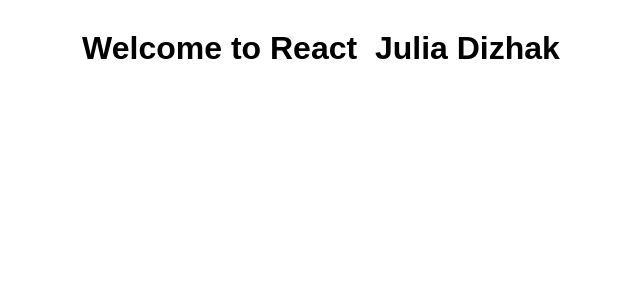
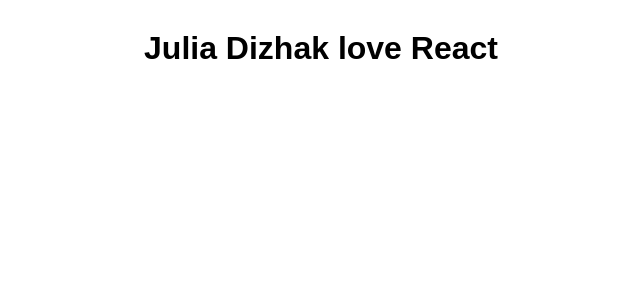
Before and after one commit to julia-dizhak/react-hackernews, a React (Create React App) app in the folder hackernews-app/: page / in a window 1280 px wide. Shown: the top 300 px of the page, without its empty margins (319-959 px from the left). Built offline with nearby package versions, Linux system fonts and the light colour scheme.

Commit message:
v1.1 migrate to stateless function

```diff
--- a/hackernews-app/src/App.js
+++ b/hackernews-app/src/App.js
@@ -1,18 +1,14 @@
-import React, { Component } from 'react';
+import React from 'react';
 
-class App extends Component {
-    render() {
+export default function App(props) {
     const name = 'Julia Dizhak';
 
     return (
         <div className="app">
             <h1>
-                    Welcome to React &nbsp;
-                    <span>{name}</span>
+                <span>{name}</span> love React
             </h1>
         </div>
-        );
+
+    )
 }
-}
-
-export default App;
```
Lines whose indentation alone changed are shown as unchanged.
